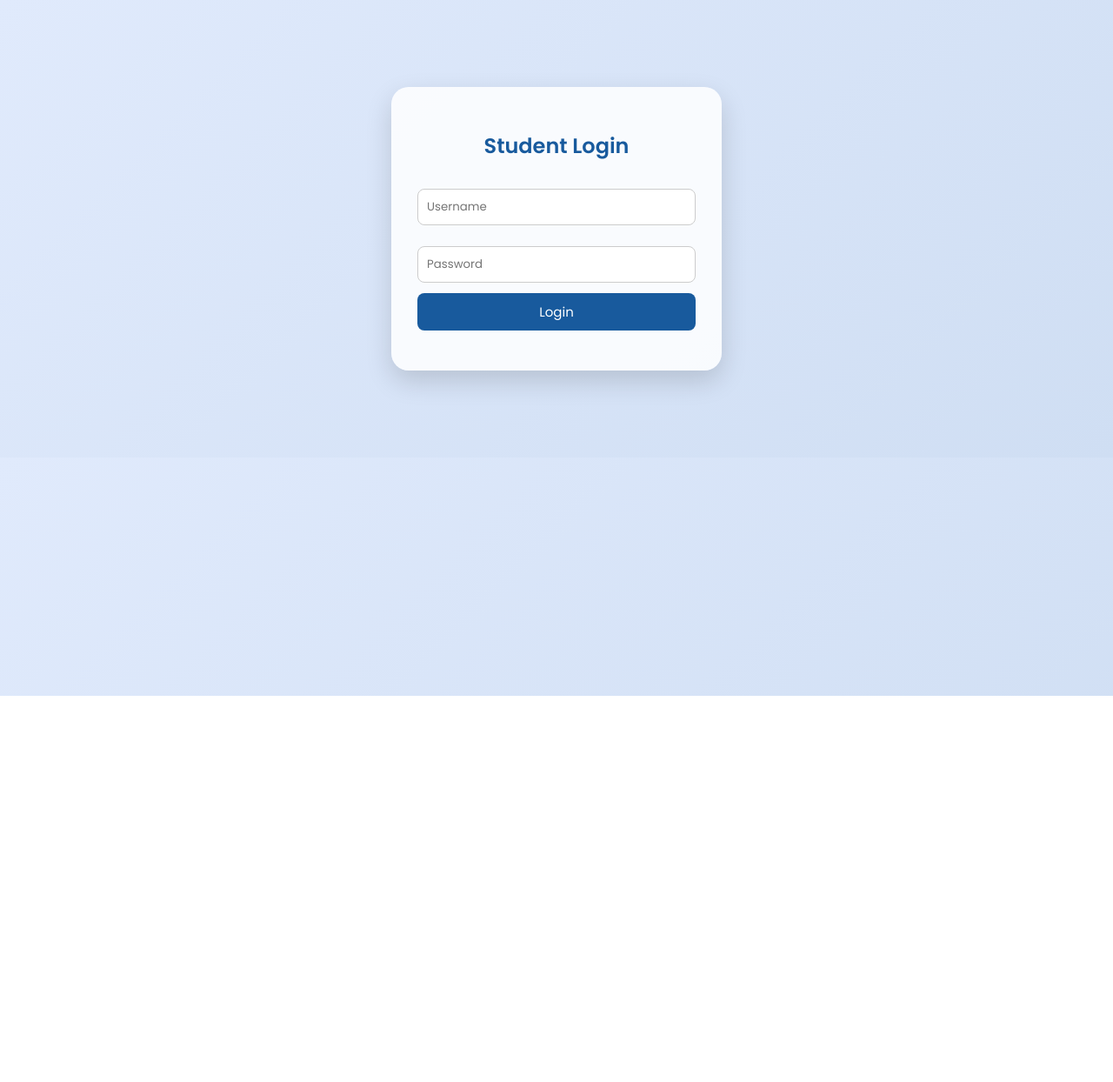
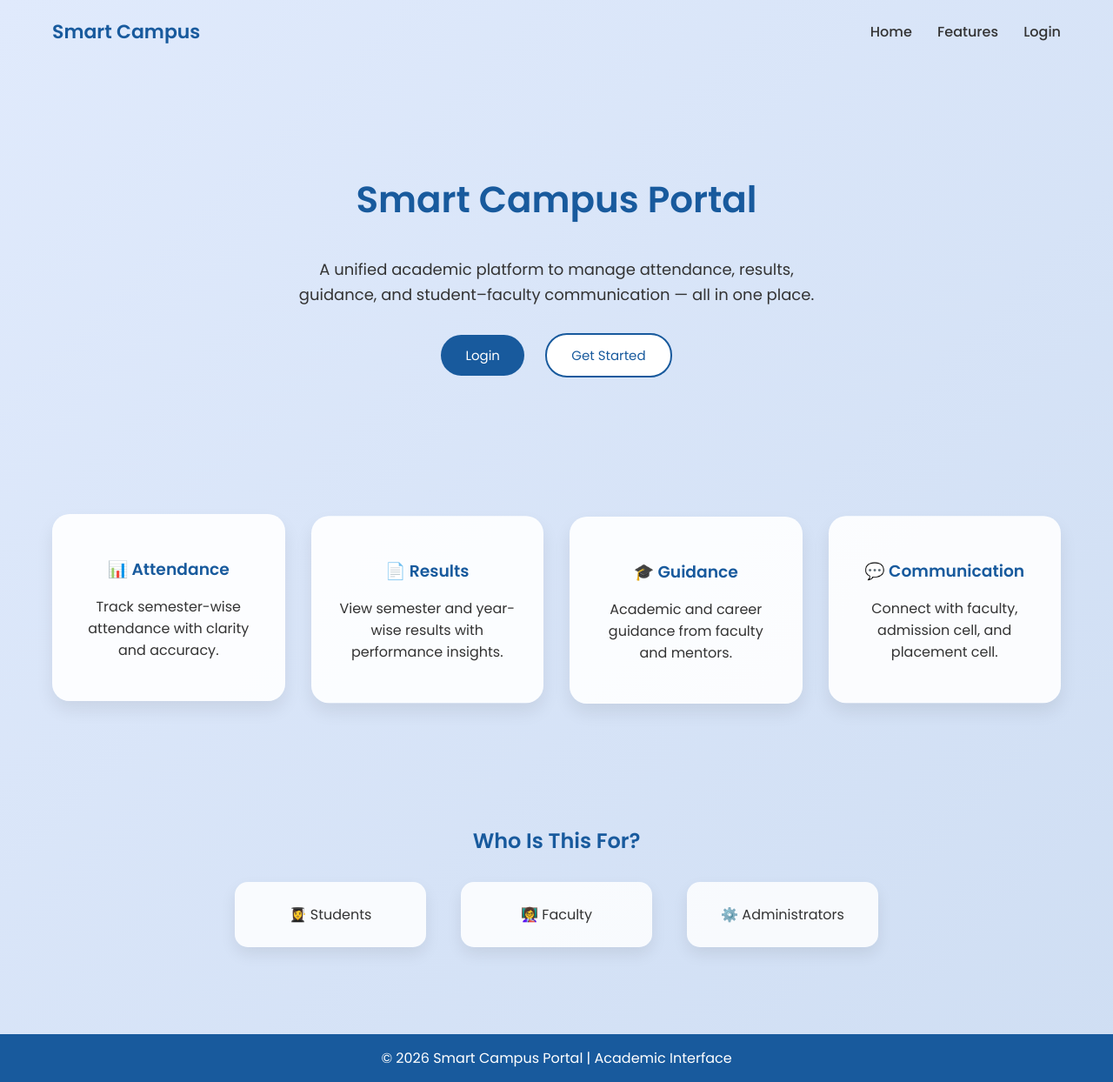
Before and after one commit to sreedeviej/Student-Faculty-Admin-Web-Portal, a plain HTML site: page webportal.html in a window 1280 px wide. Shown: the whole page at 87% size. Before the commit the page ends 800 px from the top, so only its background shows below. Drawn offline with Linux system fonts and the light colour scheme.

Commit message:
Refactor webportal.html structure and styles

```diff
--- a/webportal.html
+++ b/webportal.html
@@ -8,254 +8,232 @@
 <style>
 @import url('https://fonts.googleapis.com/css2?family=Poppins:wght@300;400;500;600&display=swap');
 
-* { box-sizing: border-box; font-family: 'Poppins', sans-serif; }
-body { margin: 0; background: linear-gradient(135deg, #e0eafc, #cfdef3); }
-
-/* LOGIN */
-.login-box {
-  max-width: 380px;
-  margin: 100px auto;
-  background: rgba(255,255,255,0.85);
-  padding: 30px;
-  border-radius: 20px;
-  box-shadow: 0 12px 30px rgba(0,0,0,0.15);
+*{
+  box-sizing:border-box;
+  font-family:'Poppins',sans-serif;
 }
 
-.login-box h2 {
-  text-align: center;
-  margin-bottom: 20px;
-  color: #185a9d;
+body{
+  margin:0;
+  background:linear-gradient(135deg,#e0eafc,#cfdef3);
+  color:#333;
+  overflow-x:hidden;
 }
 
-input, select {
-  width: 100%;
-  padding: 10px;
-  margin: 12px 0;
-  border-radius: 8px;
-  border: 1px solid #ccc;
+/* HEADER */
+header{
+  display:flex;
+  justify-content:space-between;
+  align-items:center;
+  padding:20px 60px;
+  animation:fadeDown 1s ease;
 }
 
-button {
-  width: 100%;
-  padding: 10px;
-  border: none;
-  border-radius: 8px;
-  background: #185a9d;
-  color: white;
-  font-size: 15px;
-  cursor: pointer;
+.logo{
+  font-size:22px;
+  font-weight:600;
+  color:#185a9d;
 }
 
-.option-btn{
-  width:auto;
-  padding:8px 15px;
-  margin-right:10px;
-  margin-top:10px;
+nav a{
+  margin-left:25px;
+  text-decoration:none;
+  color:#333;
+  font-weight:500;
+  transition:color 0.3s ease;
 }
 
-/* SIDENAV */
-ul.sidenav {
-  list-style: none;
-  padding: 20px 0;
-  width: 260px;
-  background: rgba(255,255,255,0.75);
-  backdrop-filter: blur(10px);
-  position: fixed;
-  height: 100%;
-  box-shadow: 4px 0 20px rgba(0,0,0,0.1);
-  border-radius: 0 20px 20px 0;
+nav a:hover{
+  color:#185a9d;
 }
 
-ul.sidenav li a {
-  display: block;
-  padding: 14px 20px;
-  margin: 10px 15px;
-  border-radius: 12px;
-  color: #333;
-  text-decoration: none;
+/* HERO */
+.hero{
+  text-align:center;
+  padding:90px 20px;
+  animation:fadeUp 1.2s ease;
 }
 
-ul.sidenav li a.active {
-  background: linear-gradient(135deg, #43cea2, #185a9d);
-  color: white;
+.hero h1{
+  font-size:42px;
+  color:#185a9d;
 }
 
-/* CONTENT */
-.content {
-  margin-left: 280px;
-  padding: 40px;
+.hero p{
+  font-size:18px;
+  max-width:620px;
+  margin:20px auto;
+  line-height:1.6;
 }
 
-.section {
-  background: rgba(255,255,255,0.9);
-  padding: 25px;
-  border-radius: 15px;
-  box-shadow: 0 10px 20px rgba(0,0,0,0.08);
+.hero button{
+  padding:12px 28px;
+  margin:10px;
+  border:none;
+  border-radius:25px;
+  background:#185a9d;
+  color:white;
+  font-size:15px;
+  cursor:pointer;
+  transition:transform 0.25s ease, box-shadow 0.25s ease;
 }
 
-table {
-  width: 100%;
-  border-collapse: collapse;
-  margin-top: 15px;
+.hero button.secondary{
+  background:white;
+  color:#185a9d;
+  border:2px solid #185a9d;
 }
 
-th, td {
-  padding: 10px;
-  border-bottom: 1px solid #ddd;
+.hero button:hover{
+  transform:translateY(-3px);
+  box-shadow:0 8px 18px rgba(0,0,0,0.15);
 }
 
-th {
-  background: #e8f0ff;
+/* FEATURES */
+.features{
+  display:grid;
+  grid-template-columns:repeat(auto-fit,minmax(250px,1fr));
+  gap:30px;
+  padding:60px;
 }
 
-.hidden { display: none; }
+.feature-card{
+  background:rgba(255,255,255,0.9);
+  padding:30px;
+  border-radius:20px;
+  text-align:center;
+  box-shadow:0 10px 20px rgba(0,0,0,0.08);
+  animation:float 4s ease-in-out infinite;
+  transition:transform 0.3s ease;
+}
 
+.feature-card:nth-child(2){ animation-delay:0.5s; }
+.feature-card:nth-child(3){ animation-delay:1s; }
+.feature-card:nth-child(4){ animation-delay:1.5s; }
+
+.feature-card:hover{
+  transform:translateY(-6px);
+}
+
+.feature-card h3{
+  color:#185a9d;
+  margin-bottom:10px;
+}
+
+/* USERS */
+.users{
+  padding:60px;
+  text-align:center;
+  animation:fadeUp 1.2s ease;
+}
+
+.users h2{
+  color:#185a9d;
+  margin-bottom:30px;
+}
+
+.user-box{
+  display:flex;
+  justify-content:center;
+  gap:40px;
+  flex-wrap:wrap;
+}
+
+.user{
+  background:rgba(255,255,255,0.85);
+  padding:25px;
+  width:220px;
+  border-radius:15px;
+  box-shadow:0 8px 18px rgba(0,0,0,0.08);
+  transition:transform 0.3s ease;
+}
+
+.user:hover{
+  transform:scale(1.05);
+}
+
+/* FOOTER */
+footer{
+  background:#185a9d;
+  color:white;
+  text-align:center;
+  padding:15px;
+  margin-top:40px;
+}
+
+/* ANIMATIONS */
+@keyframes fadeUp{
+  from{opacity:0; transform:translateY(30px);}
+  to{opacity:1; transform:translateY(0);}
+}
+
+@keyframes fadeDown{
+  from{opacity:0; transform:translateY(-20px);}
+  to{opacity:1; transform:translateY(0);}
+}
+
+@keyframes float{
+  0%,100%{ transform:translateY(0); }
+  50%{ transform:translateY(-6px); }
+}
 </style>
 </head>
 
 <body>
 
-<!-- LOGIN -->
-<div class="login-box" id="loginBox">
-  <h2>Student Login</h2>
-  <input type="text" id="username" placeholder="Username">
-  <input type="password" id="password" placeholder="Password">
-  <button onclick="login()">Login</button>
-  <p id="error" style="color:red;text-align:center;"></p>
-</div>
+<header>
+  <div class="logo">Smart Campus</div>
+  <nav>
+    <a href="#">Home</a>
+    <a href="#">Features</a>
+    <a href="#">Login</a>
+  </nav>
+</header>
 
-<!-- PORTAL -->
-<div id="portal" class="hidden">
+<section class="hero">
+  <h1>Smart Campus Portal</h1>
+  <p>
+    A unified academic platform to manage attendance, results, guidance,
+    and student–faculty communication — all in one place.
+  </p>
+  <button>Login</button>
+  <button class="secondary">Get Started</button>
+</section>
 
-<ul class="sidenav">
-  <li><a href="#" onclick="showDashboard()">🏠 Dashboard</a></li>
-  <li><a href="#" onclick="showAttendance()">📊 Attendance</a></li>
-  <li><a href="#" onclick="showResult()">📄 Results</a></li>
-</ul>
-
-<div class="content">
-
-  <!-- DASHBOARD -->
-  <div class="section" id="dashboard">
-    <h2>Welcome, Sreedevi 👋</h2>
-    <p>Department: Computer Science Engineering</p>
-    <p>Use the menu to view your attendance and results.</p>
+<section class="features">
+  <div class="feature-card">
+    <h3>📊 Attendance</h3>
+    <p>Track semester-wise attendance with clarity and accuracy.</p>
   </div>
 
-  <!-- ATTENDANCE -->
-  <div class="section hidden" id="attendance">
-    <h2>Attendance Report</h2>
-
-    <label>Select Semester</label>
-    <select onchange="loadAttendance(this.value)">
-      <option value="">-- Select Semester --</option>
-      <option value="1">Semester 1</option>
-      <option value="2">Semester 2</option>
-      <option value="3">Semester 3</option>
-      <option value="4">Semester 4</option>
-      <option value="5">Semester 5</option>
-      <option value="6">Semester 6</option>
-      <option value="7">Semester 7</option>
-      <option value="8">Semester 8</option>
-    </select>
-
-    <div id="attendanceTable"></div>
+  <div class="feature-card">
+    <h3>📄 Results</h3>
+    <p>View semester and year-wise results with performance insights.</p>
   </div>
 
-  <!-- RESULTS -->
-  <div class="section hidden" id="resultSection">
-    <h2>Academic Results</h2>
-
-    <button class="option-btn" onclick="showSemWise()">Semester-wise</button>
-    <button class="option-btn" onclick="showYearWise()">Year-wise</button>
-
-    <div id="resultContent"></div>
+  <div class="feature-card">
+    <h3>🎓 Guidance</h3>
+    <p>Academic and career guidance from faculty and mentors.</p>
   </div>
 
-</div>
-</div>
+  <div class="feature-card">
+    <h3>💬 Communication</h3>
+    <p>Connect with faculty, admission cell, and placement cell.</p>
+  </div>
+</section>
 
-<script>
+<section class="users">
+  <h2>Who Is This For?</h2>
+  <div class="user-box">
+    <div class="user">👩‍🎓 Students</div>
+    <div class="user">👩‍🏫 Faculty</div>
+    <div class="user">⚙️ Administrators</div>
+  </div>
+</section>
 
-/* LOGIN & NAV */
-function login(){
-  if(username.value==="sreedevi" && password.value==="1234"){
-    loginBox.classList.add("hidden");
-    portal.classList.remove("hidden");
-  } else {
-    error.innerText="Invalid credentials";
-  }
-}
-
-function showDashboard(){
-  dashboard.classList.remove("hidden");
-  attendance.classList.add("hidden");
-  resultSection.classList.add("hidden");
-}
-
-function showAttendance(){
-  dashboard.classList.add("hidden");
-  attendance.classList.remove("hidden");
-  resultSection.classList.add("hidden");
-}
-
-function showResult(){
-  dashboard.classList.add("hidden");
-  attendance.classList.add("hidden");
-  resultSection.classList.remove("hidden");
-}
-
-/* ATTENDANCE */
-function loadAttendance(sem){
-  if(!sem) return;
-  let subjects=["Mathematics","Data Structures","Operating Systems","DBMS","Computer Networks","Web Technologies"];
-  let html=`<table><tr><th>Subject</th><th>Attendance %</th></tr>`;
-  subjects.forEach((s,i)=>html+=`<tr><td>${s}</td><td>${75+i*3}%</td></tr>`);
-  html+=`</table>`;
-  attendanceTable.innerHTML=html;
-}
-
-/* SEMESTER SUBJECTS */
-const semesterSubjects={
-  1:["Mathematics I","Physics","Basic Electrical","Programming in C","Engineering Drawing","Communication Skills"],
-  2:["Mathematics II","Chemistry","Data Structures","Digital Logic","Environmental Science","Python Programming"],
-  3:["Discrete Mathematics","OOPS with Java","Operating Systems","DBMS","Computer Organization","Probability & Statistics"],
-  4:["DAA","Computer Networks","Software Engineering","Web Technologies","Microprocessors","Theory of Computation"],
-  5:["Artificial Intelligence","Machine Learning","Compiler Design","Cloud Computing","Information Security","PE-I"],
-  6:["Data Science","Big Data Analytics","IoT","Distributed Systems","Mobile Computing","PE-II"],
-  7:["Deep Learning","Blockchain","DevOps","NLP","Open Elective","Project Phase I"],
-  8:["Entrepreneurship","Ethics","Project Phase II","Internship","Seminar","Open Elective II"]
-};
-
-/* SGPA DATA */
-const sgpaData=[8.1,8.2,8.3,8.4,8.5,8.6,8.7,8.8];
-
-/* SEMESTER-WISE RESULT */
-function showSemWise(){
-  let html="";
-  for(let sem=1;sem<=8;sem++){
-    html+=`<h3>Semester ${sem}</h3><table><tr><th>Subject</th><th>Marks</th></tr>`;
-    semesterSubjects[sem].forEach((sub,i)=>{
-      html+=`<tr><td>${sub}</td><td>${70+sem+i}</td></tr>`;
-    });
-    html+=`</table><p><b>SGPA:</b> ${sgpaData[sem-1]}</p><br>`;
-  }
-  resultContent.innerHTML=html;
-}
-
-/* YEAR-WISE RESULT */
-function showYearWise(){
-  let html="",total=0;
-  for(let y=0;y<4;y++){
-    let cg=((sgpaData[y*2]+sgpaData[y*2+1])/2).toFixed(2);
-    html+=`<h3>Year ${y+1} (Sem ${y*2+1} & ${y*2+2})</h3><p><b>CGPA:</b> ${cg}</p><br>`;
-    total+=sgpaData[y*2]+sgpaData[y*2+1];
-  }
-  html+=`<hr><h3>Overall CGPA: ${(total/8).toFixed(2)}</h3>`;
-  resultContent.innerHTML=html;
-}
-
-</script>
+<footer>
+  © 2026 Smart Campus Portal | Academic Interface
+</footer>
 
 </body>
 </html>
```
